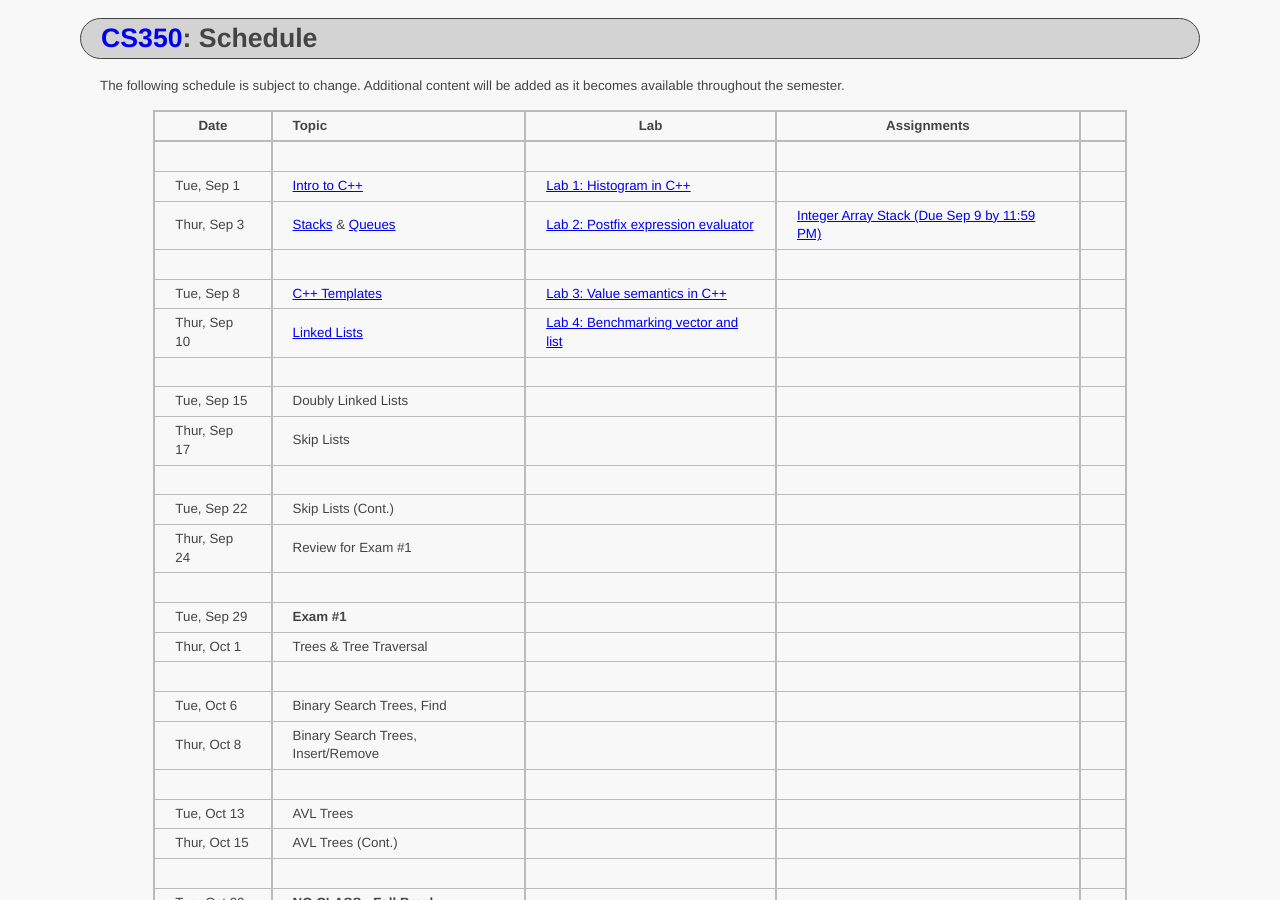
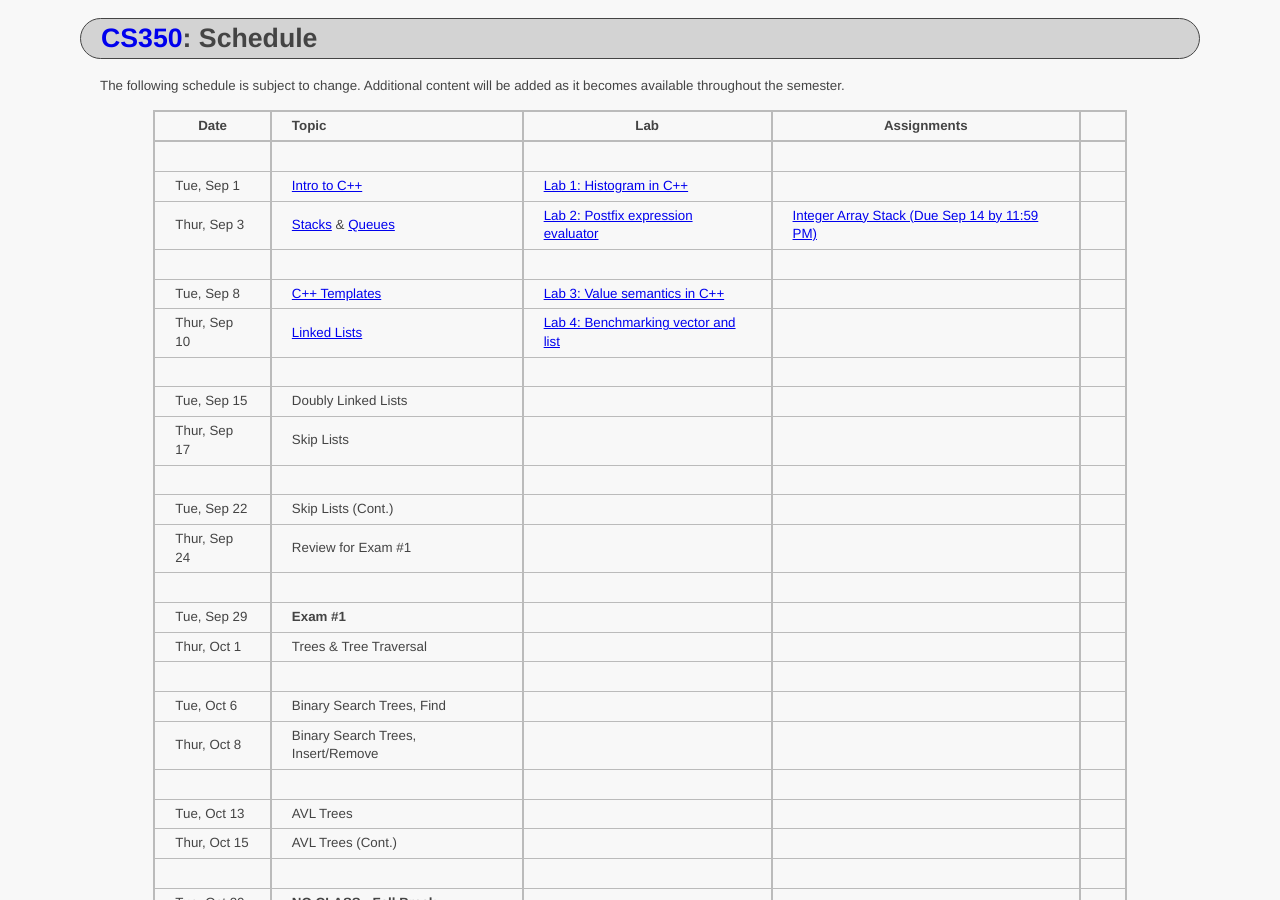
Before and after one commit to ycpcs/cs350-fall2015, a Jekyll site: the page built from schedule.md, in a window 1280 px wide and 900 px high. Built offline with Jekyll 4.4.1, drawn with Linux system fonts in a browser that asks for light colours; Markdown is read by kramdown in place of the engine named in the settings.

Commit message:
updated due date for assignment #1

```diff
--- a/schedule.md
+++ b/schedule.md
@@ -12,7 +12,7 @@ Additional content will be added as it becomes available throughout the semester
 >| ---------------|:--------------------------------------------------|-----------------------------------------------|-----------------------------------|
 >||||
 >| Tue, Sep 1    |  [Intro to C++](lectures/intro_to_C++.html)       |  [Lab 1: Histogram in C++](labs/lab01.html)   |  |  <!-- Lab01: Histogram in C++ -->
->| Thur, Sep 3   |  [Stacks](lectures/Stacks_lecture.pdf) & [Queues](lectures/Queues_lecture.pdf)  |  [Lab 2: Postfix expression evaluator](labs/lab02.html)  |  [Integer Array Stack (Due Sep 9 by 11:59 PM)](assign/assign01.html)  |  <!-- Stacks & Queues Activity, Lab02: Postfix expression evaluator, Assign01: Integer Array Stack -->
+>| Thur, Sep 3   |  [Stacks](lectures/Stacks_lecture.pdf) & [Queues](lectures/Queues_lecture.pdf)  |  [Lab 2: Postfix expression evaluator](labs/lab02.html)  |  [Integer Array Stack (Due Sep 14 by 11:59 PM)](assign/assign01.html)  |  <!-- Stacks & Queues Activity, Lab02: Postfix expression evaluator, Assign01: Integer Array Stack -->
 >||||
 >| Tue, Sep 8     |  [C++ Templates](lectures/C++_templates.html)     |  [Lab 3: Value semantics in C++](labs/lab03.html)  |  |  <!-- Lab03: Value semantics in C++ -->
 >| Thur, Sep 10   |  [Linked Lists](lectures/LinkedList_lecture.pdf)  |  [Lab 4: Benchmarking vector and list](labs/lab04.html)  |  |  <!-- Lab04: Benchmarking vector and list -->
```
